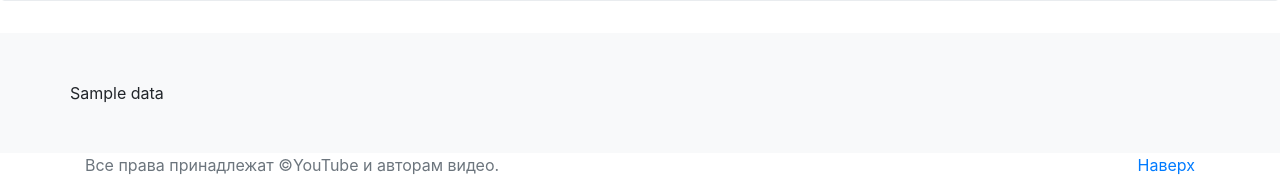
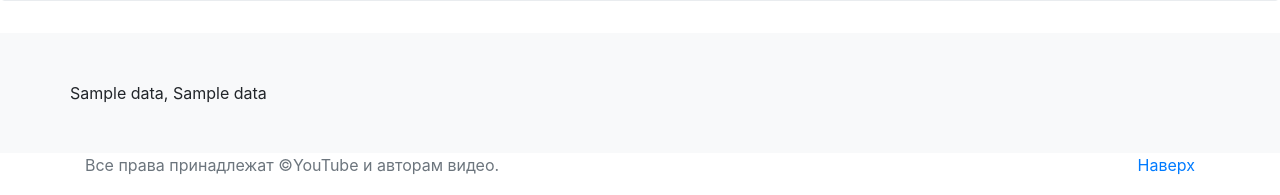
Before and after one commit to trystep/my-project, a Django app: template mysite/app/templates/base.html in a window 1280 px wide. Shown: the part 275-470 px from the top of the page. Run offline with Django 3.2, Linux system fonts and the light colour scheme; the template is opened without the code that fills it: most values are stand-ins (such as "Sample title", 1, 10 or a date in 2020); some libraries are stand-ins or nearby versions.

Commit message:
refactoring

```diff
--- a/mysite/app/templates/base.html
+++ b/mysite/app/templates/base.html
@@ -79,8 +79,9 @@
         <div class="container">
             {% block container %}
             <div class="row">
-                {% for i in data %}
-                {{i}}
+                {% for i, j in data %}
+                {{i}}, {{j}}
+                <br>
                 {% endfor %}
             </div>
             {% endblock %}
```
